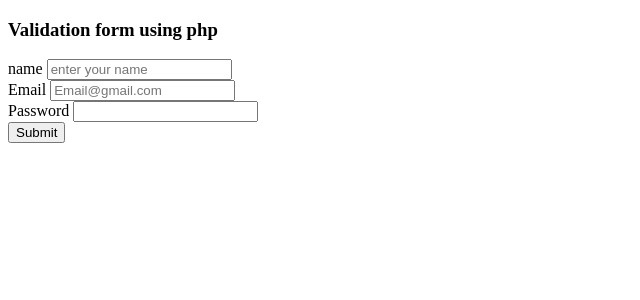
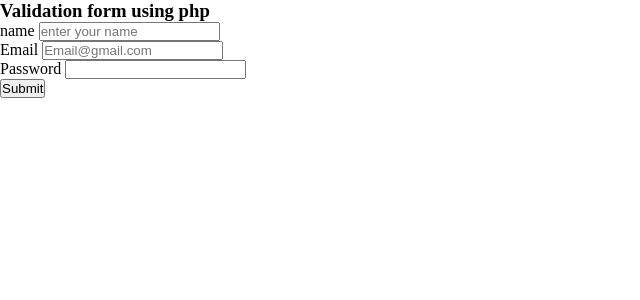
Before and after one commit to Jean-pierre14/phpdisplay, a PHP site: page /validation.php in a window 1280 px wide. Shown: the top 300 px of the page, without its empty margins (0-640 px from the left). Run offline with PHP 8.4, Linux system fonts and the light colour scheme.

Commit message:
Some style

```diff
--- /dev/null
+++ b/public/css/style.css
@@ -0,0 +1,5 @@
+*{
+    margin: 0;
+    padding: 0;
+    box-sizing: border-box;
+}
--- a/validation.php
+++ b/validation.php
@@ -5,6 +5,7 @@
     <meta charset="UTF-8">
     <meta name="viewport" content="width=device-width, initial-scale=1.0">
     <title>Validation</title>
+    <link rel="stylesheet" href="./public/css/style.css">
 </head>
 
 <body>
@@ -32,10 +33,10 @@
             $check_e = mysqli_query($con, "SELECT * FROM users WHERE email = '$email'");
 
             if(mysqli_num_rows($check_u)>0){
-                array_push($errors, "this username is used");
+                array_push($errors, "This username is used");
             }
             if(mysqli_num_rows($check_e)>0){
-                array_push($errors, "this email is used");
+                array_push($errors, "This email is used");
             }
 
             if(count($errors) == 0){
```
